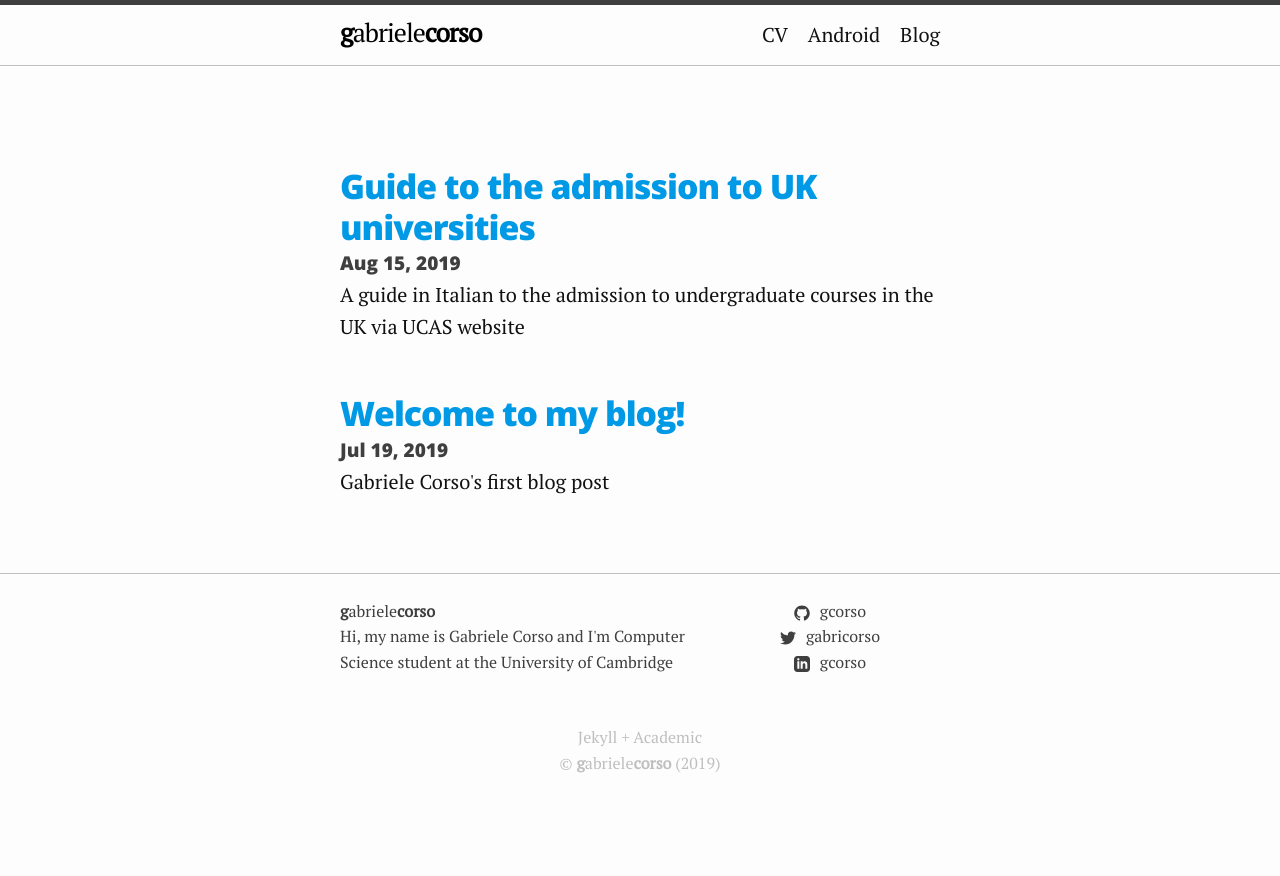
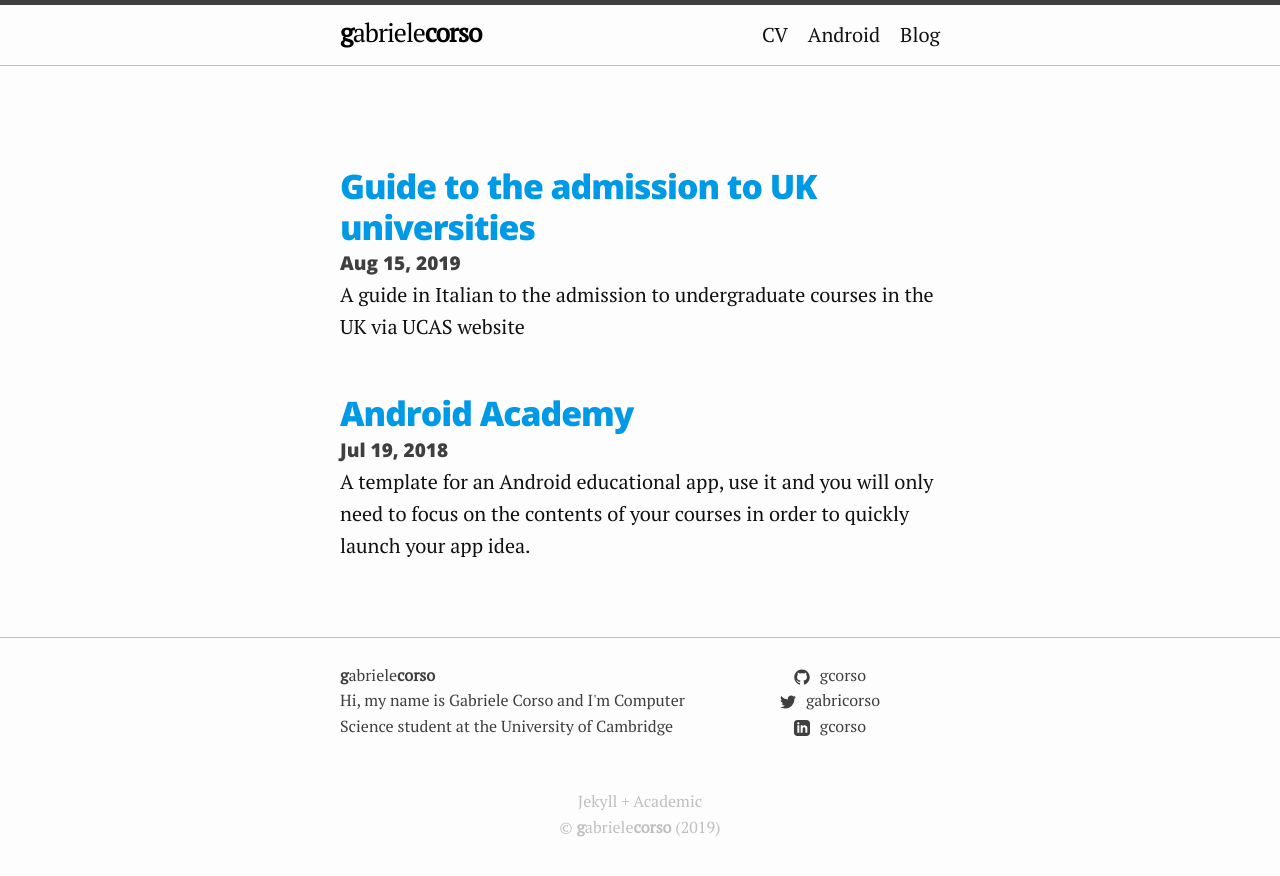
Before and after one commit to gcorso/me, a Jekyll site: the page built from blog.md, in a window 1280 px wide. Shown: the top 876 px of the page. Built offline with Jekyll 4.4.1, drawn with Linux system fonts in a browser that asks for light colours.

Commit message:
Android Academy added

```diff
--- /dev/null
+++ b/_posts/2018-07-19-android-academy.markdown
@@ -0,0 +1,17 @@
+---
+layout: post
+title:  "Android Academy"
+summary: "A template for an Android educational app, use it and you will only need to focus on the contents of your courses in order to quickly launch your app idea."
+date:   2018-07-19 22:14:43 +0100
+categories: android
+---
+
+You can find [here](https://github.com/gcorso/android_academy) the GitHub repository with the documentation for the project. The repository is a boilerplate of an Android Studio project and includes layout files, activities control and database integration, everything already set up for you so that you can get a headstart to bring your project to life.
+
+The goal of this project is to provide a tool for educators to create their learning platform without spending a lot of time and resources on them and without having to have a great knowledge of Android development.
+
+<p align="center">
+  <img width="900"  src="https://raw.githubusercontent.com/gcorso/android_academy/master/images/show1.jpg">
+</p>
+
+The template can be used freely as a whole or in part, if you do use it, we would be delighted to know it and add the link to your app in the list on the GitHub documentation. Moreover, if you extend the functionalities and you think that other educational projects would benefit, please do share them with us and we will add them to the project.
--- a/_posts/2019-07-19-welcome-to-my-blog.markdown
+++ /dev/null
@@ -1,9 +0,0 @@
----
-layout: post
-title:  "Welcome to my blog!"
-summary: "Gabriele Corso's first blog post"
-date:   2019-07-19 22:14:43 +0100
-categories: first post
----
-One day this blog will be full of amazing articles.
-But not yet... not yet.
```
Also changed, not shown: index.md (+1 -1 lines).
